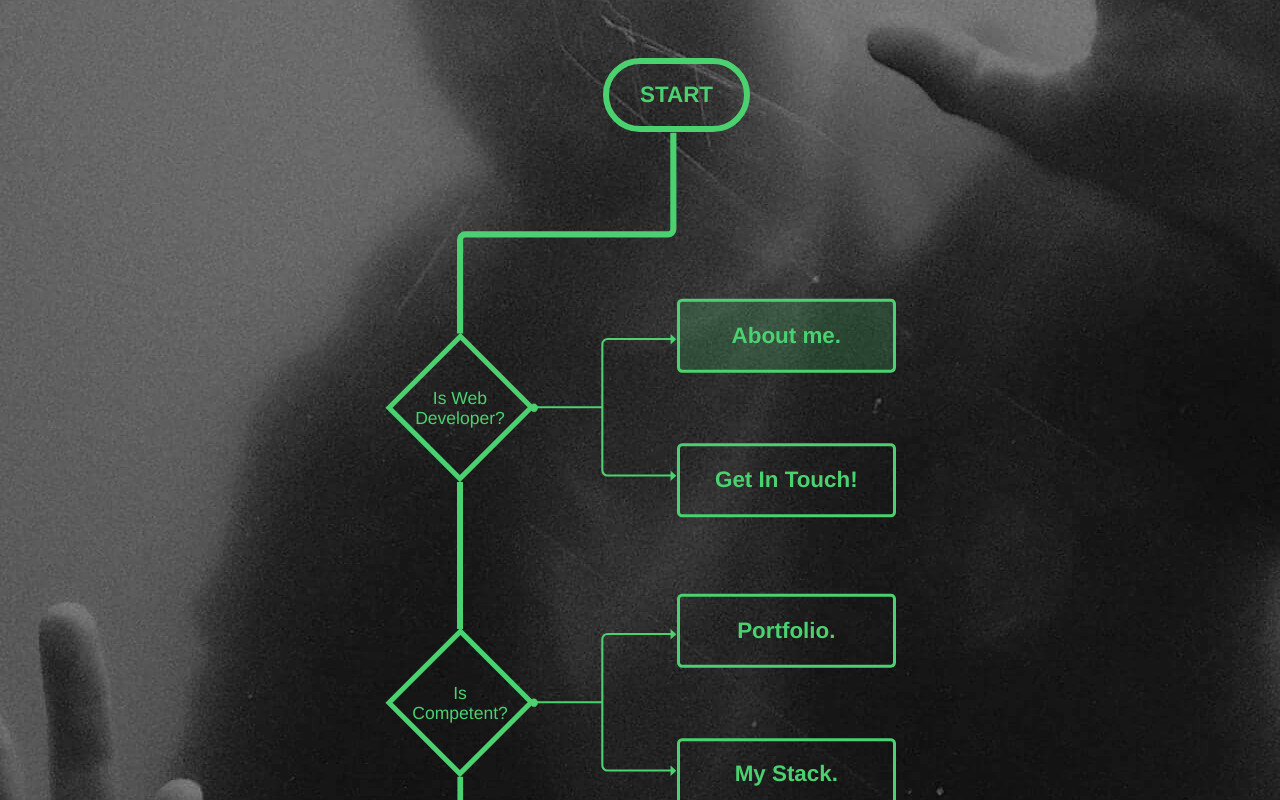
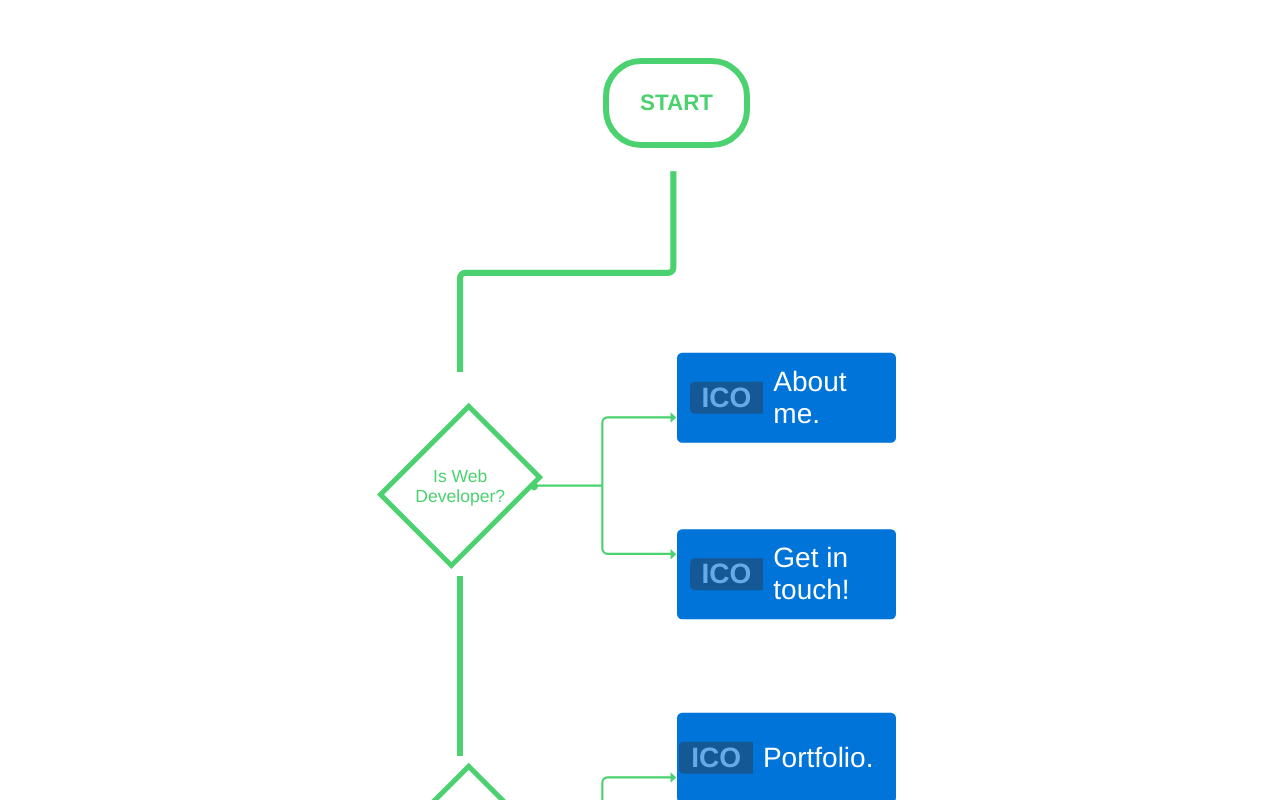
Before and after one commit to wwwsolutions/workbench-portfolio, a website: page index.html in a window 1280 px wide. Shown: the top 800 px of the page. Drawn offline with Linux system fonts and the light colour scheme.

Commit message:
BEM applied

```diff
--- /dev/null
+++ b/css/bem.css
@@ -0,0 +1,80 @@
+/* Block */
+.btn {
+    display: inline-block;
+    width: 100%;
+    height: 100%;
+
+    display: flex;
+    justify-content: center;
+    align-items: center;
+
+    font-weight: 600;
+
+    font-size: 1.75vw;
+    border: 0.25vw solid #4bd16f;
+    border-radius: 0.4vw;
+    background-color: rgba(75, 209, 111, 0.2);
+
+    text-decoration: none;
+    /* background-color: white; */
+    /* color: #888; */
+    /* border-radius: 5px; */
+    /* margin: 10px; */
+    /* font-size: 18px; */
+    /* text-transform: uppercase; */
+    /* font-weight: 600; */
+    /* padding: 10px 5px; */
+}
+
+.btn:hover,
+.btn:focus {
+    text-decoration: none;
+}
+
+/* Element */
+.btn__icon {
+    background-color: white;
+    color: #fff;
+    padding-right: 12px;
+    padding-left: 12px;
+    margin-right: -10px; /* realign button text padding */
+    font-weight: 600;
+    background-color: #333;
+    opacity: 0.4;
+    border-radius: 5px 0 0 5px;
+}
+
+/* Element */
+.btn__text {
+    /* color: #4bd16f; */
+    padding: 0 20px;
+    /* border-radius: 0 5px 5px 0; */
+}
+
+/* Modifier */
+.btn--big {
+    font-size: 28px;
+    padding: 10px;
+    font-weight: 400;
+}
+
+/* Modifier */
+.btn--blue {
+    border-color: #0074d9;
+    color: white;
+    background-color: #0074d9;
+}
+
+/* Modifier */
+.btn--orange {
+    border-color: #ff4136;
+    color: white;
+    background-color: #ff4136;
+}
+
+/* Modifier */
+.btn--green {
+    border-color: #3d9970;
+    color: white;
+    background-color: #3d9970;
+}
--- a/css/main.css
+++ b/css/main.css
@@ -35,6 +35,7 @@ body {
 
 /* CONTAINER */
 #diag-container {
+    /* filter: hue-rotate(90deg); */
     position: relative;
     z-index: 2;
     width: 40vw;
@@ -107,80 +108,24 @@ body {
         background-color: transparent;
     }
 
+    /* BUTTONS */
     .rectangle-about {
         grid-area: about;
-
-        display: flex;
-        justify-content: center;
-        align-items: center;
-
-        font-weight: 600;
-        color: #4bd16f;
-
-        font-size: 1.75vw;
-        border: 0.25vw solid #4bd16f;
-        border-radius: 0.4vw;
-
-        /* border-radius: 2em; */
-
-        background-color: rgba(75, 209, 111, 0.2);
         transform: translateY(-48%);
     }
 
     .rectangle-contact {
         grid-area: contact;
-
-        display: flex;
-        justify-content: center;
-        align-items: center;
-
-        font-weight: 600;
-        color: #4bd16f;
-        text-transform: capitalize;
-
-        font-size: 1.75vw;
-        border: 0.25vw solid #4bd16f;
-        border-radius: 0.4vw;
-
-        background-color: transparent;
         transform: translateY(48%);
     }
 
     .rectangle-portfolio {
         grid-area: port;
-
-        display: flex;
-        justify-content: center;
-        align-items: center;
-
-        font-weight: 600;
-        color: #4bd16f;
-        text-transform: capitalize;
-
-        font-size: 1.75vw;
-        border: 0.25vw solid #4bd16f;
-        border-radius: 0.4vw;
-
-        background-color: transparent;
         transform: translateY(-48%);
     }
 
     .rectangle-stack {
         grid-area: stack;
-
-        display: flex;
-        justify-content: center;
-        align-items: center;
-
-        font-weight: 600;
-        color: #4bd16f;
-        text-transform: capitalize;
-
-        font-size: 1.75vw;
-        border: 0.25vw solid #4bd16f;
-        border-radius: 0.4vw;
-
-        background-color: transparent;
         transform: translateY(48%);
     }
 
--- a/index.html
+++ b/index.html
@@ -11,7 +11,8 @@
     <link rel="stylesheet" href="https://maxcdn.bootstrapcdn.com/font-awesome/4.7.0/css/font-awesome.min.css">
     <link rel="stylesheet" href="css/base.css">
     <link rel="stylesheet" href="css/main.css">
-    <script src="js/functions.js" defer></script>
+    <link rel="stylesheet" href="css/bem.css">
+    <!-- <script src="js/functions.js" defer></script> -->
 
 </head>
 
@@ -94,10 +95,35 @@
             <div class="rectangle-end">End</div>
             <div class="rectangle-decision1"></div>
             <div class="rectangle-decision2"></div>
-            <div class="rectangle-about">About me.</div>
-            <div class="rectangle-contact">Get in touch!</div>
-            <div class="rectangle-portfolio">Portfolio.</div>
-            <div class="rectangle-stack">My stack.</div>
+
+            <!-- BUTTONS -->
+            <div class="rectangle-about">
+                <a href="#" class="btn btn--big btn--blue">
+                    <span class="btn__icon">ICO</span>
+                    <span class="btn__text">About me.</span>
+                </a>
+            </div>
+
+            <div class="rectangle-contact">
+                <a href="#" class="btn btn--big btn--blue">
+                    <span class="btn__icon">ICO</span>
+                    <span class="btn__text">Get in touch!</span>
+                </a>
+            </div>
+
+            <div class="rectangle-portfolio">
+                <a href="#" class="btn btn--big btn--blue">
+                    <span class="btn__icon">ICO</span>
+                    <span class="btn__text">Portfolio.</span>
+                </a>
+            </div>
+
+            <div class="rectangle-stack">
+                <a href="#" class="btn btn--big btn--blue">
+                    <span class="btn__icon">ICO</span>
+                    <span class="btn__text">My stack.</span>
+                </a>
+            </div>
 
             <div class="path-1">
                 <svg width="100%" height="100%" viewBox="0 0 429 393" fill="none" xmlns="http://www.w3.org/2000/svg">
@@ -149,9 +175,10 @@
 
 
     <!-- BG IMAGE (At bottom, 'cause it's not really content) -->
-    <div id="bg">
+    <!-- <div id="bg">
         <img src="images/devn-vXpbB4-4OOM-unsplash-medium-optimized-bw-1920x2408.jpg" alt="">
-    </div>
+    </div> -->
+
 
 </body>
 
```
